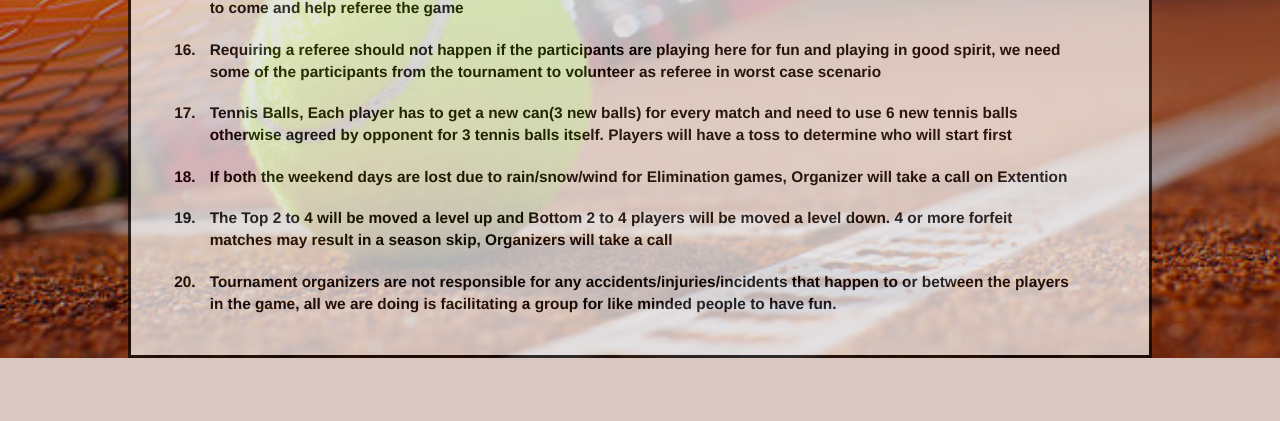
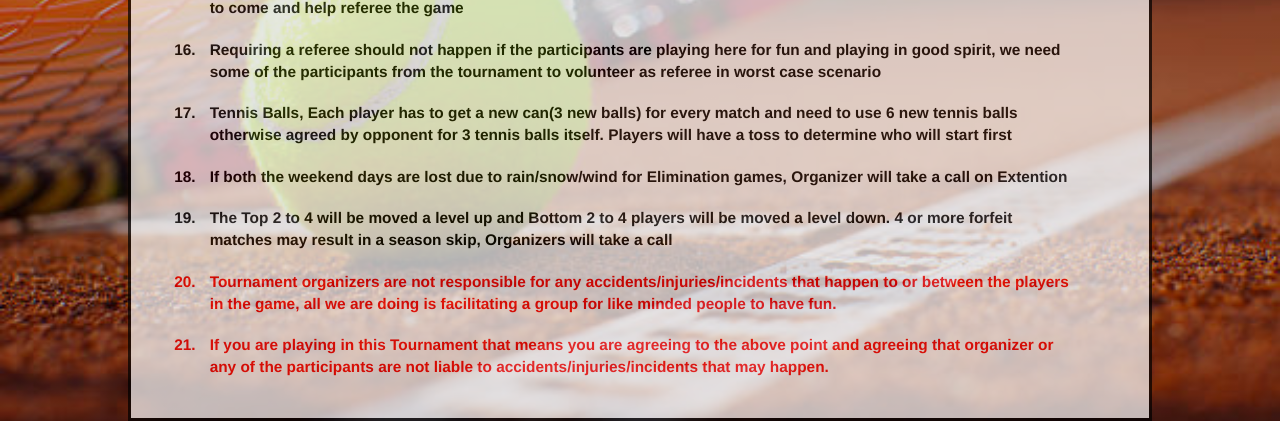
Before and after one commit to HarshaNyshadham/KTL, a Flask app: page /about in a window 1280 px wide. Shown: the part 1216-1637 px from the top of the page. Before the commit the page ends 1574 px from the top, so only its background shows below. Run offline with Flask 2, Linux system fonts and the light colour scheme; some libraries are stand-ins or nearby versions.

Commit message:
Update about.html

```diff
--- a/source/templates/about.html
+++ b/source/templates/about.html
@@ -29,8 +29,8 @@
       <li> Tennis Balls, Each player has to get a new can(3 new balls) for every match and need to use 6 new tennis balls otherwise agreed by opponent for 3 tennis balls itself. Players will have a toss to determine who will start first</li>
       <li> If both the weekend days are lost due to rain/snow/wind for Elimination games, Organizer will take a call on Extention</li>
       <li> The Top 2 to 4 will be moved a level up and Bottom 2 to 4 players will be moved a level down. 4 or more forfeit matches may result in a season skip, Organizers will take a call</li>
-      <li> Tournament organizers are not responsible for any accidents/injuries/incidents that happen to or between the players in the game, all we are doing is facilitating a group for like minded people to have fun.</li>
-
+      <li style="color:red;"> Tournament organizers are not responsible for any accidents/injuries/incidents that happen to or between the players in the game, all we are doing is facilitating a group for like minded people to have fun.</li>
+      <li style="color:red;"> If you are playing in this Tournament that means you are agreeing to the above point and agreeing that organizer or any of the participants are not liable to accidents/injuries/incidents that may happen.</li>
 
       </b>
 
```
